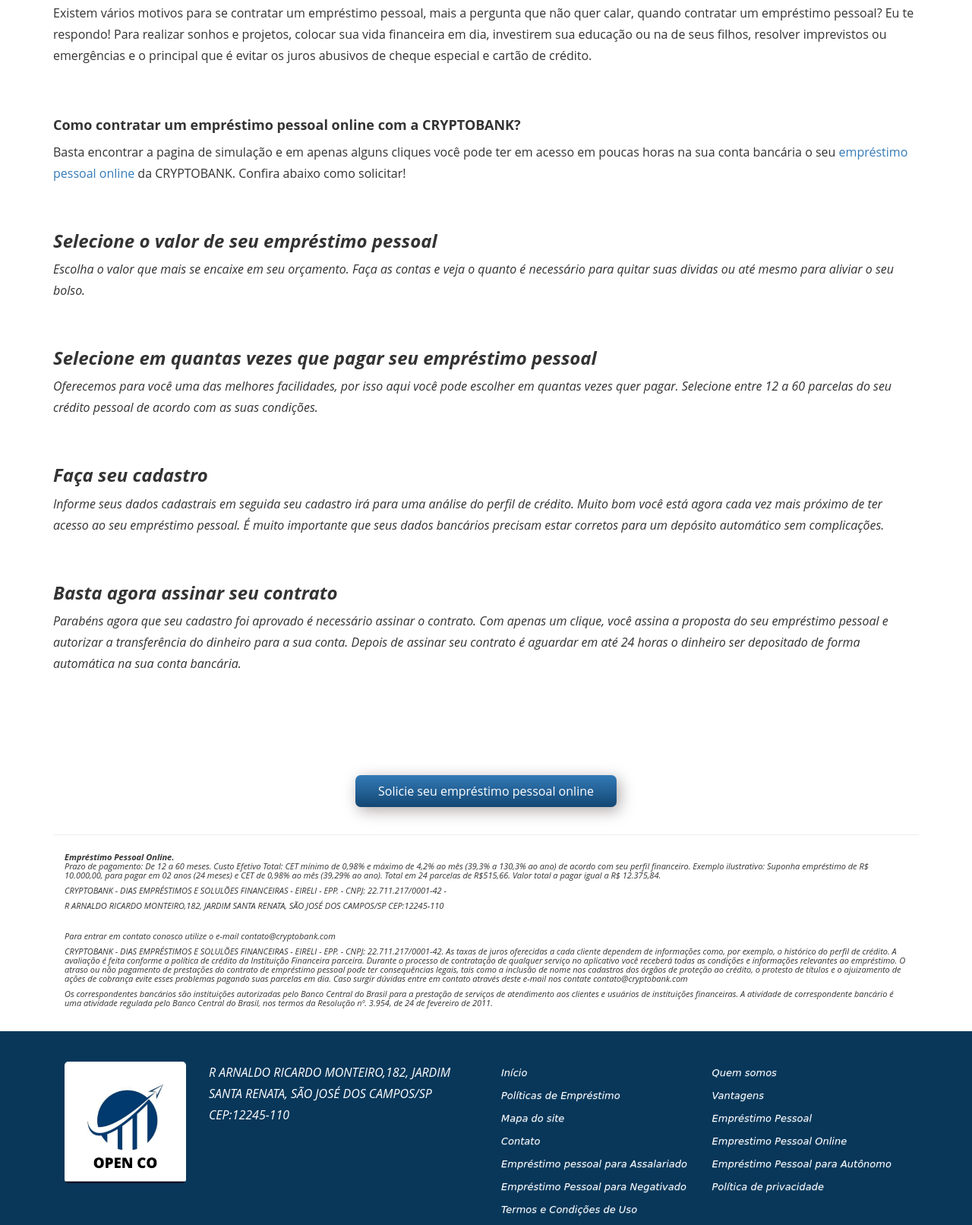
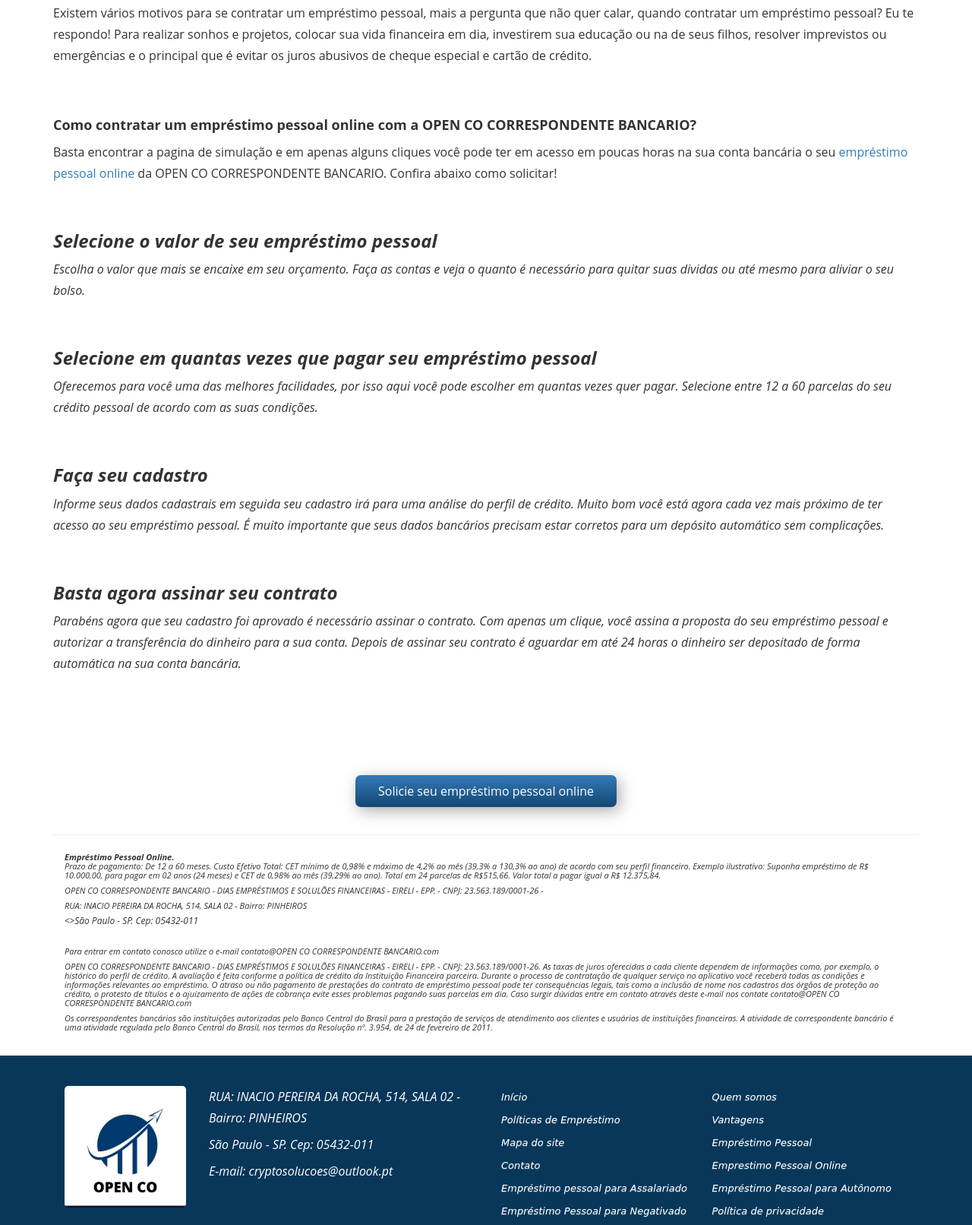
Before and after one commit to empresaoline/cryp, a plain HTML site: page emprestimo-pessoal.html in a window 1280 px wide. Shown: the part 1128-2740 px from the top of the page at 76% size. Drawn offline with Linux system fonts and the light colour scheme.

Commit message:
Update emprestimo-pessoal.html

```diff
--- a/emprestimo-pessoal.html
+++ b/emprestimo-pessoal.html
@@ -93,9 +93,9 @@
 <div class="topo">
     <div class="container">
            <div class="col-sm-3 col-xs-9 logowrap">
-                 <a href="index-2.html" title="Empréstimo Pessoal 100% Online. Simples e Seguro!">
-                    <img src="logo.png" id="logo" alt="Logo Empréstimo Pessoal 100% Online. Simples e Seguro!" title="Logo Empréstimo Pessoal 100% Online. Simples e Seguro!"/>
-                 </a>
+            <a href="index-2.html" title="Empréstimo Pessoal 100% Online. Simples e Seguro!">
+              <img src="logo.png" id="logo" alt="Logo Empréstimo Pessoal 100% Online. Simples e Seguro!" title="Logo Empréstimo Pessoal 100% Online. Simples e Seguro!"/>
+           </a>
            </div>
            <div class="col-sm-9 col-xs-3 menuwrap">
                  <nav class="main-menu">
@@ -132,7 +132,7 @@
           <div class="interna-conteudo">
             <p>O <a href="index-2.html">empr&eacute;stimo pessoal</a> nada mais &eacute; um servi&ccedil;o financeiro prestado por bancos ou institui&ccedil;&otilde;es financeiras autorizadas, para as mais diversas finalidades. Voc&ecirc; solicita o empr&eacute;stimo pessoal escolhe o valor e o n&uacute;mero de parcelas que mais se encaixa em seu or&ccedil;amento e depois de aprovado o dinheiro &eacute; liberado em sua conta banc&aacute;ria.</p>
 <p>Depois que o dinheiro estiver em sua conta, voc&ecirc; pode utilizar o dinheiro da forma que bem entender. Os usos mais comuns s&atilde;o para realizar sonhos e projetos, colocar sua vida financeira em dia, investirem sua educa&ccedil;&atilde;o ou na de seus filhos, resolver imprevistos ou emerg&ecirc;ncias e o principal que &eacute; evitar os juros abusivos de cheque especial e cart&atilde;o de cr&eacute;dito.</p>
-<p>Todo <strong>empr&eacute;stimo pessoal</strong> conta com uma taxa de juros e um prazo para o pagamento de d&iacute;vida. Na CRYPTOBANK, voc&ecirc; pode solicitar o valor que desejar que mais se adapte em seu or&ccedil;amento com pagamento atrav&eacute;s de d&eacute;bito autom&aacute;tico ou desconto em folha para que voc&ecirc; tenha menos riscos de atrasos.</p>
+<p>Todo <strong>empr&eacute;stimo pessoal</strong> conta com uma taxa de juros e um prazo para o pagamento de d&iacute;vida. Na OPEN CO CORRESPONDENTE  BANCARIO, voc&ecirc; pode solicitar o valor que desejar que mais se adapte em seu or&ccedil;amento com pagamento atrav&eacute;s de d&eacute;bito autom&aacute;tico ou desconto em folha para que voc&ecirc; tenha menos riscos de atrasos.</p>
 <p>&nbsp;</p>
 <h2>Empr&eacute;stimo pessoal sem necessidades de garatias para todos os perfis de cr&eacute;dito!</h2>
 <ul>
@@ -147,8 +147,8 @@
 <p>Porque os n&uacute;meros comprovam que as taxas do empr&eacute;stimo pessoal s&atilde;o 2x mais baratas que o cheque especial e cart&atilde;o de cr&eacute;dito e a d&iacute;vida n&atilde;o acumula e n&atilde;o tem surpresas no final do m&ecirc;s porque voc&ecirc; sabe exatamente quanto e quando vai pagar. A taxa &eacute; fixa e isso permite que voc&ecirc; tenha o controle total de seu planejamento na palma da m&atilde;o. Por isso que ao escolher por um empr&eacute;stimo pessoal voc&ecirc; poder&aacute; economizar muito dinheiro.</p>
 <p>Existem v&aacute;rios motivos para se contratar um empr&eacute;stimo pessoal, mais a pergunta que n&atilde;o quer calar, quando contratar um empr&eacute;stimo pessoal? Eu te respondo! Para realizar sonhos e projetos, colocar sua vida financeira em dia, investirem sua educa&ccedil;&atilde;o ou na de seus filhos, resolver imprevistos ou emerg&ecirc;ncias e o principal que &eacute; evitar os juros abusivos de cheque especial e cart&atilde;o de cr&eacute;dito.</p>
 <p>&nbsp;</p>
-<h3><span style="font-size: 18px;"><strong>Como contratar um empr&eacute;stimo pessoal online com a CRYPTOBANK?</strong></span></h3>
-<p>Basta encontrar a pagina de simula&ccedil;&atilde;o e em apenas alguns cliques voc&ecirc; pode ter em acesso em poucas horas na sua conta banc&aacute;ria o seu <a href="emprestimo-pessoal-online.html">empr&eacute;stimo pessoal online</a> da CRYPTOBANK. Confira abaixo como solicitar!</p>
+<h3><span style="font-size: 18px;"><strong>Como contratar um empr&eacute;stimo pessoal online com a OPEN CO CORRESPONDENTE  BANCARIO?</strong></span></h3>
+<p>Basta encontrar a pagina de simula&ccedil;&atilde;o e em apenas alguns cliques voc&ecirc; pode ter em acesso em poucas horas na sua conta banc&aacute;ria o seu <a href="emprestimo-pessoal-online.html">empr&eacute;stimo pessoal online</a> da OPEN CO CORRESPONDENTE  BANCARIO. Confira abaixo como solicitar!</p>
 <p>&nbsp;</p>
 <h3><em><strong>Selecione o valor de seu empr&eacute;stimo pessoal</strong></i></h3>
 <p>Escolha o valor que mais se encaixe em seu or&ccedil;amento. Fa&ccedil;a as contas e veja o quanto &eacute; necess&aacute;rio para quitar suas dividas ou at&eacute; mesmo para aliviar o seu bolso.</p>
@@ -183,9 +183,9 @@
 		<div class="col-sm-12 r5" style="font-size: 12px; padding: 15px 15px">
 			<strong>Empréstimo Pessoal Online.</strong><br>
 			<p>Prazo de pagamento: De 12 a 60 meses. Custo Efetivo Total: CET m&iacute;nimo de 0,98% e m&aacute;ximo de 4,2% ao m&ecirc;s (39,3% a&nbsp;130,3% ao ano) de acordo com seu perfil financeiro. Exemplo ilustrativo: Suponha empr&eacute;stimo de R$ 10.000,00, para&nbsp;pagar em 02 anos (24 meses) e CET de 0,98% ao m&ecirc;s (39,29% ao ano). Total em 24 parcelas de R$515,66. Valor total a&nbsp;pagar igual a R$ 12.375,84.</p>
-<p>CRYPTOBANK - DIAS EMPR&Eacute;STIMOS E SOLUL&Otilde;ES FINANCEIRAS - EIRELI - EPP. - CNPJ: 22.711.217/0001-42 - <p>R ARNALDO RICARDO MONTEIRO,182, JARDIM SANTA RENATA, SÃO JOSÉ DOS CAMPOS/SP CEP:12245-110</p>&nbsp;</p>
-<p>Para entrar em contato conosco utilize o e-mail contato&#64;cryptobank.com</p>
-<p>CRYPTOBANK - DIAS EMPR&Eacute;STIMOS E SOLUL&Otilde;ES FINANCEIRAS - EIRELI - EPP. - CNPJ: 22.711.217/0001-42. As taxas de juros&nbsp;oferecidas a cada cliente dependem de informa&ccedil;&otilde;es como, por exemplo, o hist&oacute;rico do perfil de cr&eacute;dito. A avalia&ccedil;&atilde;o &eacute; feita&nbsp;conforme a pol&iacute;tica de cr&eacute;dito da Institui&ccedil;&atilde;o Financeira parceira. Durante o processo de contrata&ccedil;&atilde;o de qualquer servi&ccedil;o&nbsp;no aplicativo voc&ecirc; receber&aacute; todas as condi&ccedil;&otilde;es e informa&ccedil;&otilde;es relevantes ao empr&eacute;stimo. O atraso ou n&atilde;o pagamento de&nbsp;presta&ccedil;&otilde;es do contrato de empr&eacute;stimo pessoal pode ter consequ&ecirc;ncias legais, tais como a inclus&atilde;o de nome nos cadastros&nbsp;dos &oacute;rg&atilde;os de prote&ccedil;&atilde;o ao cr&eacute;dito, o protesto de t&iacute;tulos e o ajuizamento de a&ccedil;&otilde;es de cobran&ccedil;a evite esses problemas&nbsp;pagando suas parcelas em dia. Caso surgir d&uacute;vidas entre em contato atrav&eacute;s deste e-mail nos contate&nbsp;contato&#64;cryptobank.com</p>
+<p>OPEN CO CORRESPONDENTE  BANCARIO - DIAS EMPR&Eacute;STIMOS E SOLUL&Otilde;ES FINANCEIRAS - EIRELI - EPP. - CNPJ: 23.563.189/0001-26 - <p> <p>RUA: INACIO PEREIRA DA ROCHA, 514, SALA 02 - Bairro: PINHEIROS</p><>S&atilde;o Paulo - SP. Cep: 05432-011</p>&nbsp;</p>
+<p>Para entrar em contato conosco utilize o e-mail contato&#64;OPEN CO CORRESPONDENTE  BANCARIO.com</p>
+<p>OPEN CO CORRESPONDENTE  BANCARIO - DIAS EMPR&Eacute;STIMOS E SOLUL&Otilde;ES FINANCEIRAS - EIRELI - EPP. - CNPJ: 23.563.189/0001-26. As taxas de juros&nbsp;oferecidas a cada cliente dependem de informa&ccedil;&otilde;es como, por exemplo, o hist&oacute;rico do perfil de cr&eacute;dito. A avalia&ccedil;&atilde;o &eacute; feita&nbsp;conforme a pol&iacute;tica de cr&eacute;dito da Institui&ccedil;&atilde;o Financeira parceira. Durante o processo de contrata&ccedil;&atilde;o de qualquer servi&ccedil;o&nbsp;no aplicativo voc&ecirc; receber&aacute; todas as condi&ccedil;&otilde;es e informa&ccedil;&otilde;es relevantes ao empr&eacute;stimo. O atraso ou n&atilde;o pagamento de&nbsp;presta&ccedil;&otilde;es do contrato de empr&eacute;stimo pessoal pode ter consequ&ecirc;ncias legais, tais como a inclus&atilde;o de nome nos cadastros&nbsp;dos &oacute;rg&atilde;os de prote&ccedil;&atilde;o ao cr&eacute;dito, o protesto de t&iacute;tulos e o ajuizamento de a&ccedil;&otilde;es de cobran&ccedil;a evite esses problemas&nbsp;pagando suas parcelas em dia. Caso surgir d&uacute;vidas entre em contato atrav&eacute;s deste e-mail nos contate&nbsp;contato&#64;OPEN CO CORRESPONDENTE  BANCARIO.com</p>
 <p>Os correspondentes banc&aacute;rios s&atilde;o institui&ccedil;&otilde;es autorizadas pelo Banco Central do Brasil para a presta&ccedil;&atilde;o de servi&ccedil;os de&nbsp;atendimento aos clientes e usu&aacute;rios de institui&ccedil;&otilde;es financeiras. A atividade de correspondente banc&aacute;rio &eacute; uma atividade&nbsp;regulada pelo Banco Central do Brasil, nos termos da Resolu&ccedil;&atilde;o n&ordm;. 3.954, de 24 de fevereiro de 2011.</p>		</div>
 	</div>
 
@@ -195,16 +195,16 @@
 <footer class="cor-footer">
      <div class="container">
            <div class="col-sm-2">
-                 <a href="index-2.html"><img src="logo.png" id="logorodape" alt="Ir para página principal de Empréstimo Pessoal 100% Online. Simples e Seguro!"></a>
+            <a href="index-2.html"><img src="logo.png" id="logorodape" alt="Ir para página principal de Empréstimo Pessoal 100% Online. Simples e Seguro!"></a>
             </div>
            <div class="col-sm-4">
-                 <p>R ARNALDO RICARDO MONTEIRO,182, JARDIM SANTA RENATA, SÃO JOSÉ DOS CAMPOS/SP CEP:12245-110<br/><br/></p><br/><br/><script></script>            </div>
+            <p>RUA: INACIO PEREIRA DA ROCHA, 514, SALA 02 - Bairro: PINHEIROS</p><p>S&atilde;o Paulo - SP. Cep: 05432-011</p><p>E-mail: cryptosolucoes&#64;outlook.pt</p>             <br/><br/></p><br/><br/><script></script>            </div>
            <div class="col-sm-6">
                  <ul class="nav navbar-nav navbar-right"><li><a href="index-2.html" title="Início">Início</a></li><li><a href="sobre.html" title="Quem somos">Quem somos</a></li><li><a href="politicas-de-emprestimo.html" title="Políticas de Empréstimo">Políticas de Empréstimo</a></li><li><a href="vantagens.html" title="Vantagens">Vantagens</a></li><li><a href="mapa-do-site.html" title="Mapa do site">Mapa do site</a></li><li><a href="emprestimo-pessoal.html" title="Empréstimo Pessoal">Empréstimo Pessoal</a></li><li><a href="contato.html" title="Contato">Contato</a></li><li><a href="emprestimo-pessoal-online.html" title="Emprestimo Pessoal Online">Emprestimo Pessoal Online</a></li><li><a href="emprestimo-pessoal-para-assalariado.html" title="Empréstimo pessoal para Assalariado">Empréstimo pessoal para Assalariado</a></li><li><a href="emprestimo-pessoal-para-autonomo.html" title="Empréstimo Pessoal para Autônomo">Empréstimo Pessoal para Autônomo</a></li><li><a href="emprestimo-pessoal-para-negativado.html" title="Empréstimo Pessoal para Negativado">Empréstimo Pessoal para Negativado</a></li><li><a href="politica-de-privacidade.html" title="Política de privacidade">Política de privacidade</a></li><li><a href="termos-de-uso.html" title="Termos e Condições de Uso">Termos e Condições de Uso</a></li></ul>            </div>
      </div>
      <div class="footer-bottom cor-footerbottom">
               <div class="container">
-                     Copyright 2017 © Todos os direitos reservados
+                  OPEN CO CORRESPONDENTE  BANCARIO 2015 © TODOS OS DIREITOS RESERVADOS BANCARIO
               </div>
       </div>
 </footer>
```
